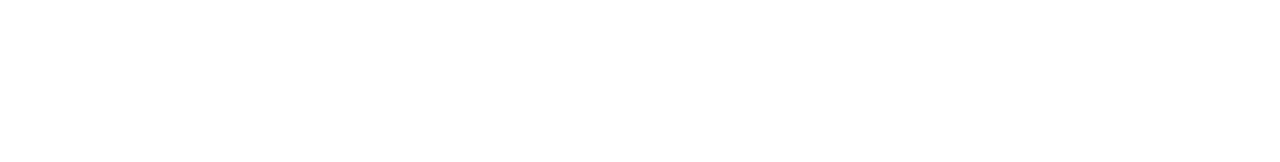
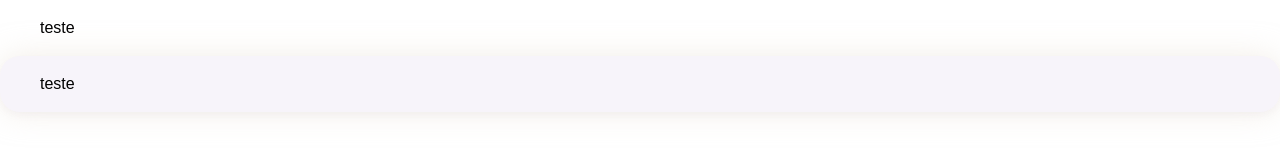
Before and after one commit to Ambush-Journey-Program/journey-hr, a React (Vite) app: page / in a window 1280 px wide. Shown: the top 162 px of the page. Built offline with nearby package versions, Linux system fonts and the light colour scheme.

Commit message:
Feat: created the cardWapper colorVariant

```diff
--- a/src/App.tsx
+++ b/src/App.tsx
@@ -1,11 +1,14 @@
 import { ThemeProvider } from 'styled-components';
 import { theme } from './styles/theme';
 import { GlobalStyles } from './styles/global';
+import CardWrapper from './design-system/card-wrapper/cardWrapper';
 
 function App() {
   return (
     <ThemeProvider theme={theme}>
       <GlobalStyles />
+      <CardWrapper colorVariant="transparent">teste</CardWrapper>
+      <CardWrapper colorVariant="default">teste</CardWrapper>
     </ThemeProvider>
   );
 }
--- a/src/design-system/card-wrapper/cardWrapper.styled.ts
+++ b/src/design-system/card-wrapper/cardWrapper.styled.ts
@@ -1,19 +1,29 @@
-import { NONAME } from 'dns';
-import styled, { css } from 'styled-components';
+import styled, {
+  css,
+  FlattenInterpolation,
+  ThemeProps,
+} from 'styled-components';
 import { devices } from '../../styles/theme';
-import { CardProps } from './types';
+import { CardProps, ColorProp } from './types';
 
-// type ColorVariant = {
-//   [key: string]: {
-//     [key: string]: FlattenInterpolation<ThemeProps<ButtonType>>;
-//   };
-// };
+export type ColorVariant = {
+  [key: string]: FlattenInterpolation<ThemeProps<ColorProp>>;
+};
+
+const backgroundVariants: ColorVariant = {
+  default: css`
+    box-shadow: 0px 4px 6px rgba(149, 136, 169, 0.05),
+      0px 0px 30px rgba(231, 222, 209, 0.5);
+    background-color: ${(props) => props.theme.color.white};
+  `,
+  transparent: css`
+    box-shadow: none;
+    background-color: transparent;
+  `,
+};
 
 export const Card = styled.div<CardProps>`
   padding: 1.25rem 2.5rem;
-  /* box-shadow: 0px 4px 6px rgba(149, 136, 169, 0.05),
-    0px 0px 30px rgba(231, 222, 209, 0.5);
-  background-color: white; */
   border-radius: 1.25rem;
   width: 100%;
   max-width: 100%;
@@ -21,20 +31,6 @@ export const Card = styled.div<CardProps>`
   @media ${devices.mobile} {
     padding: 0.75rem 1.25rem;
   }
+
+  ${({ colorVariant }) => backgroundVariants[colorVariant]}
 `;
-
-export const backgroundVariants: ColorVariant = {
-  defaultColor: {
-    defaultType: css`
-      box-shadow: 0px 4px 6px rgba(149, 136, 169, 0.05),
-        0px 0px 30px rgba(231, 222, 209, 0.5);
-      background-color: ${(props) => props.theme.color.white};
-    `,
-  },
-  transparent: {
-    defaultType: css`
-      box-shadow: transparent;
-      background-color: transparent;
-    `,
-  },
-};
--- a/src/design-system/card-wrapper/cardWrapper.tsx
+++ b/src/design-system/card-wrapper/cardWrapper.tsx
@@ -2,8 +2,8 @@ import * as Styled from './cardWrapper.styled';
 import { CardProps } from './types';
 
 export default function CardWrapper({
-  color = 'defaultColor',
+  colorVariant = 'default',
   children,
 }: CardProps) {
-  return <Styled.Card color={color}>{children}</Styled.Card>;
+  return <Styled.Card colorVariant={colorVariant}>{children}</Styled.Card>;
 }
--- a/src/design-system/card-wrapper/types.ts
+++ b/src/design-system/card-wrapper/types.ts
@@ -1,6 +1,6 @@
-export type ColorProp = 'defaultColor' | 'transparent';
+export type ColorProp = 'default' | 'transparent';
 
 export type CardProps = {
   children: JSX.Element | string;
-  color?: ColorProp;
+  colorVariant: ColorProp;
 };
```
